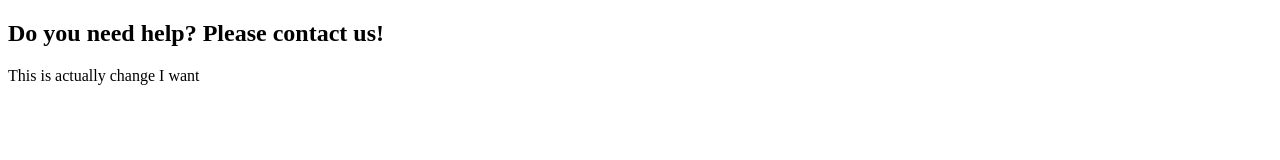
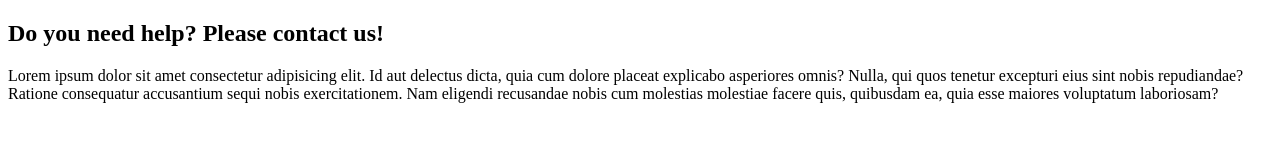
Before and after one commit to alynal0831/demo1, a plain HTML site: page contacts.html in a window 1280 px wide. Drawn offline with Linux system fonts and the light colour scheme.

Commit message:
new lorem text

```diff
--- a/contacts.html
+++ b/contacts.html
@@ -7,5 +7,5 @@
 </head>
 <body>
     <h2>Do you need help? Please contact us!</h2>
-    <p>This is actually change I want</p>
+    <p>Lorem ipsum dolor sit amet consectetur adipisicing elit. Id aut delectus dicta, quia cum dolore placeat explicabo asperiores omnis? Nulla, qui quos tenetur excepturi eius sint nobis repudiandae? Ratione consequatur accusantium sequi nobis exercitationem. Nam eligendi recusandae nobis cum molestias molestiae facere quis, quibusdam ea, quia esse maiores voluptatum laboriosam?</p>
 </html>
```
